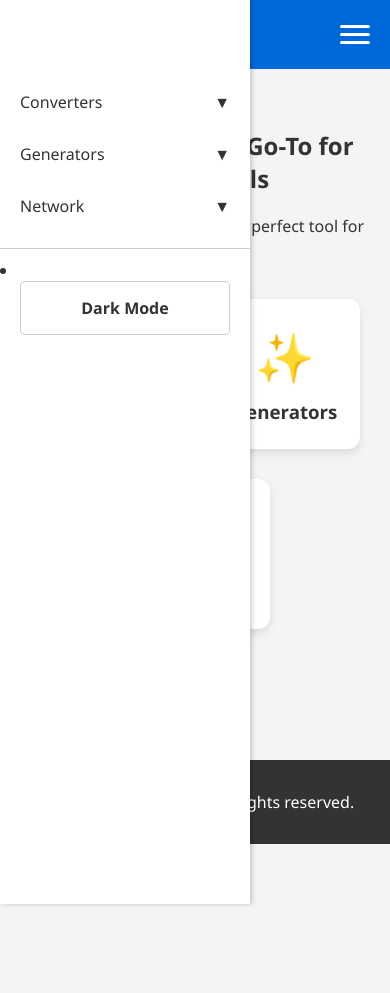
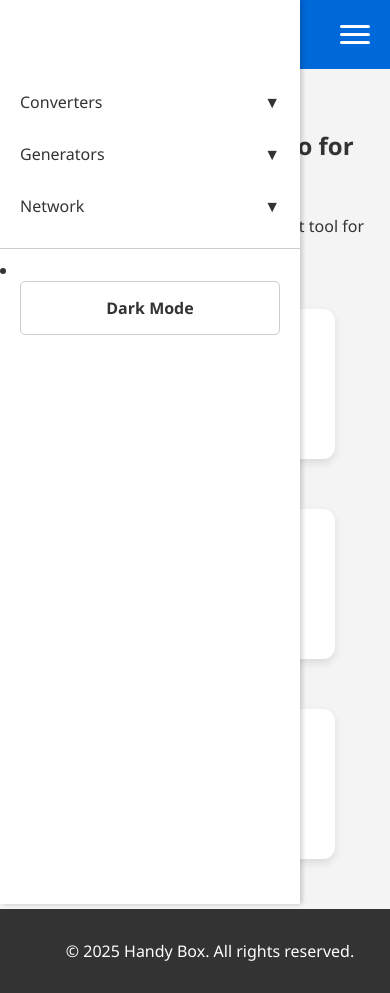
Before and after one commit to handybox774/HandyBox, a plain HTML site: page index.html in a window 390 px wide. Both pictures are taken after a click on the element 355 px from the left and 34 px from the top of the page. Shown: the top 993 px of the page. Before the commit the page ends 844 px from the top, so only its background shows below. Drawn offline with Linux system fonts and the light colour scheme.

Commit message:
Update style.css

```diff
--- a/style.css
+++ b/style.css
@@ -514,3 +514,41 @@ body.dark-mode .dark-mode-toggle-menu:hover {
         display: none !important;
     }
 }
+
+/* تحسين التصميم على الجوال */
+@media (max-width: 768px) {
+    .tool-icons-container {
+        flex-direction: column;
+        align-items: center;
+    }
+
+    .icon-card {
+        width: 80%;
+        margin: 10px 0;
+    }
+
+    .sidebar {
+        left: -250px;
+        width: 100%;
+        max-width: 300px;
+    }
+
+    .sidebar.open {
+        left: 0;
+    }
+
+    .hamburger-menu {
+        display: flex;
+    }
+
+    .dark-mode-toggle {
+        display: none;
+    }
+
+    /* زر Dark Mode في قائمة الهامبرغر */
+    #darkModeToggleMobile {
+        border-top: 1px solid #ccc;
+        margin-top: 10px;
+        padding-top: 10px;
+    }
+}
```
